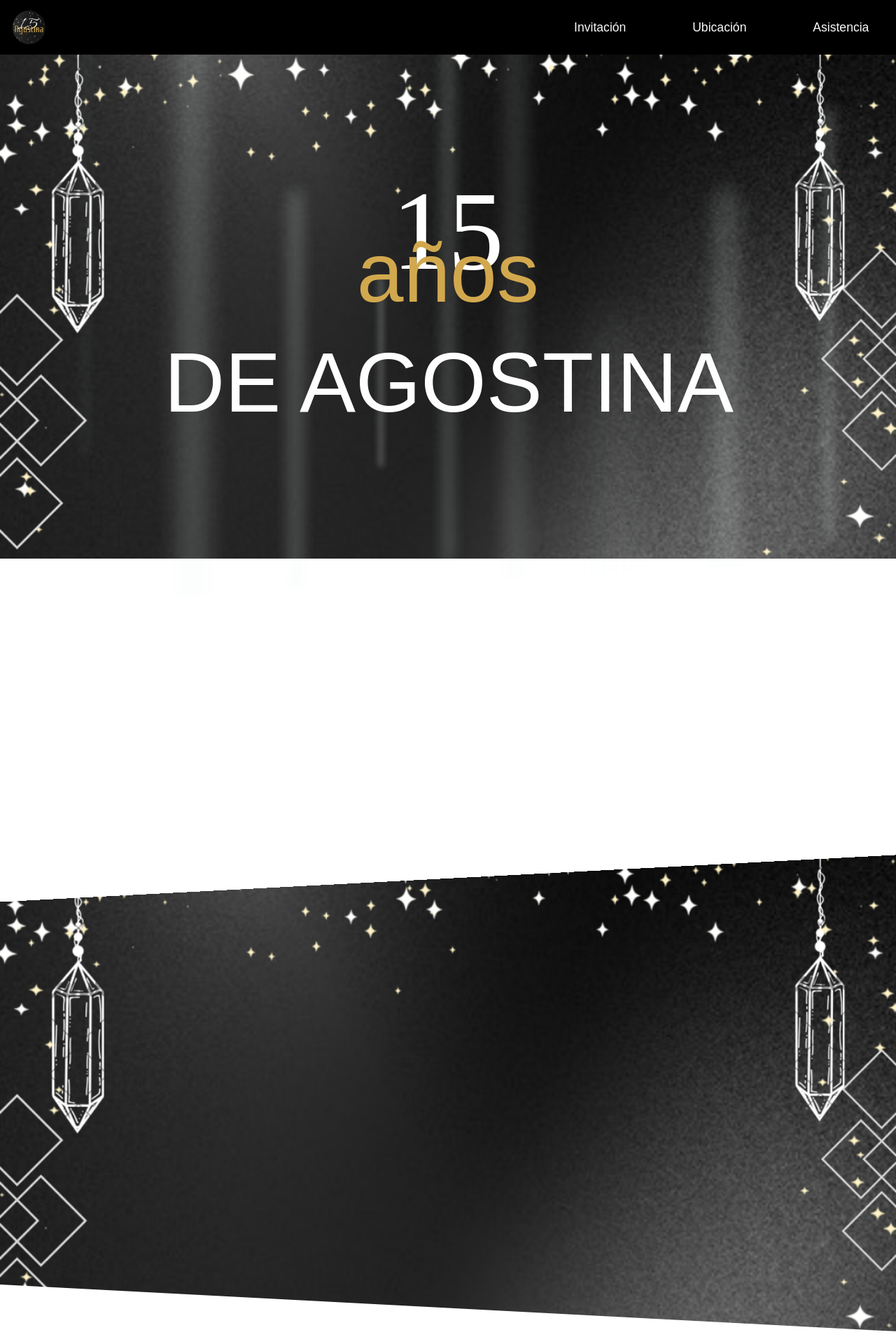
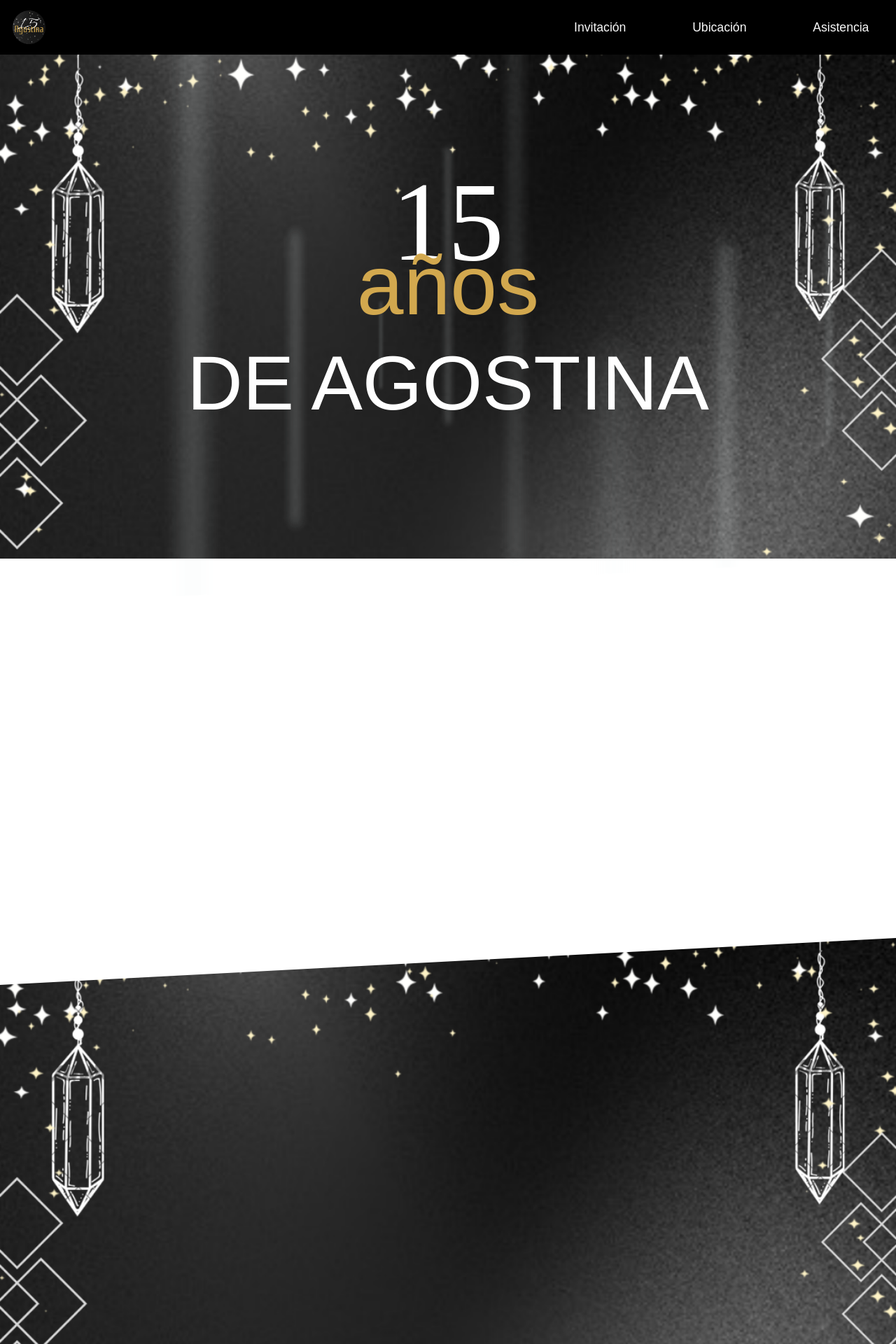
Before and after one commit to ayelengarcia/Invitacion_15_Agostina, a React (Vite) app: page / in a window 1280 px wide. Shown: the top 1920 px of the page at 70% size. Built offline with nearby package versions, Linux system fonts and the light colour scheme; a web font is replaced by a local one.

Commit message:
edit responsive

```diff
--- a/src/components/Asistencia/Asistencia.jsx
+++ b/src/components/Asistencia/Asistencia.jsx
@@ -13,14 +13,28 @@ const asistencia = () => {
           data-aos-duration="1500"
           className="floating texto mt-3 d-flex justify-content-center"
         >
-          ¡Te invito a ser parte de una noche única y mágica,
+          ¡Te invito a ser parte
+        </p>
+        <p
+          data-aos="fade-down"
+          data-aos-duration="1500"
+          className="floating texto d-flex justify-content-center"
+        >
+          de una noche única y mágica,
+        </p>
+        <p
+          data-aos="fade-down"
+          data-aos-duration="1500"
+          className="floating texto d-flex justify-content-center"
+        >
+          llena de alegría y momentos
         </p>
         <p
           data-aos="fade-down"
           data-aos-duration="1500"
           className="floating texto mb-3 d-flex justify-content-center"
         >
-          llena de alegría y momentos inolvidables!
+          inolvidables!
         </p>
         <div
           data-aos="fade-up"
--- a/src/components/Asistencia/Asistencia.styled.jsx
+++ b/src/components/Asistencia/Asistencia.styled.jsx
@@ -7,7 +7,7 @@ export const Asistencia = styled.div`
 
   .box {
     transform: skewY(-3deg) !important;
-    padding: 0px !important;
+    margin-bottom: 40px;
   }
 
   .div-projects {
@@ -15,7 +15,7 @@ export const Asistencia = styled.div`
   }
 
   .texto {
-    font-size: 1.1rem;
+    font-size: 18px;
     margin: 0;
     font-weight: 400;
     letter-spacing: 1px;
@@ -65,23 +65,13 @@ export const Asistencia = styled.div`
     }
   }
 
-  @media (max-width: 769px) {
+  @media (min-width: 769px) {
     .texto {
-      font-size: 0.8rem;
-    }
-
-    .icon {
-      width: 3.5rem;
-    }
-
-    .btn {
-      font-size: 0.8rem;
-      letter-spacing: 2px;
-      filter: drop-shadow(-5px 5px 1px rgba(0, 0, 0, 0.25));
+      font-size: 22px;
     }
 
     .box {
-      margin-bottom: 40px !important;
+      padding: 0px;
     }
   }
 `;
--- a/src/components/Invitation/Invitation.jsx
+++ b/src/components/Invitation/Invitation.jsx
@@ -10,7 +10,7 @@ const certificate = () => {
       id="invitacion"
       className=" row container-fluid d-flex justify-content-center py-5 px-1 mx-0 gap-3"
     >
-      <div className="box d-flex flex-column align-items-center gap-1 p-2">
+      <div className="box d-flex flex-column align-items-center gap-1 p-2 ">
         <div
           className="d-flex flex-column align-items-center content_box"
           data-aos="fade-down"
@@ -21,9 +21,8 @@ const certificate = () => {
           <img src="/assets/fecha.png" alt="Logo" className="img_fecha" />
 
           <p className="texto mt-1">Será una noche mágica de ensueños,</p>
-          <p className="texto mb-5">
-            por eso te invito a compartir esa magia conmigo.
-          </p>
+          <p className="texto ">por eso te invito a compartir</p>
+          <p className="texto mb-5">esa magia conmigo.</p>
         </div>
       </div>
     </Invitation>
--- a/src/components/Invitation/Invitation.styled.jsx
+++ b/src/components/Invitation/Invitation.styled.jsx
@@ -9,8 +9,8 @@ export const Invitation = styled.div`
   position: relative;
 
   .box {
+    margin: 30px 0px;
     transform: skewY(3deg) !important;
-    margin-top: -30px;
   }
 
   .logo {
@@ -18,7 +18,7 @@ export const Invitation = styled.div`
   }
 
   .img_fecha {
-    width: 18rem;
+    width: 15rem;
   }
 
   .texto {
@@ -63,39 +63,9 @@ export const Invitation = styled.div`
     transform: none;
   }
 
-  @media (max-width: 769px) {
-    .box {
-      margin: 30px 0px !important;
-    }
-
-    .logo {
-      width: 2.5rem;
-    }
-
+  @media (min-width: 769px) {
     .img_fecha {
-      width: 15rem;
-    }
-
-    .texto {
-      font-size: 0.8rem;
-      letter-spacing: 1px;
-    }
-
-    .mes {
-      font-size: 1.1rem;
-    }
-
-    .año {
-      font-size: 1.2rem;
-    }
-
-    .dia {
-      font-size: 1.5rem;
-    }
-
-    .hora {
-      letter-spacing: 1.2px;
-      font-size: 1rem;
+      width: 18rem;
     }
   }
 `;
--- a/src/components/Title/Title.jsx
+++ b/src/components/Title/Title.jsx
@@ -7,15 +7,15 @@ const title = () => {
       id="title"
       className="d-flex justify-content-center fondo-presentacion m-0 py-5"
     >
-      <div className="col-12 presentacion d-flex flex-column align-items-center mt-5 px-1 pt-5">
+      <div className="presentacion d-flex flex-column align-items-center mt-5 px-1 pt-5">
         <div className="mt-5 ">
           <h1 className="d-flex justify-content-center mt-5 animate__animated animate__zoomIn">
             15
           </h1>
-          <p className="d-flex justify-content-center años animate__animated animate__backInUp">
+          <p className="años d-flex justify-content-center animate__animated animate__backInUp">
             años
           </p>
-          <p className="d-flex justify-content-center agos animate__animated animate__fadeInRight">
+          <p className="agos d-flex justify-content-center agos animate__animated animate__fadeInRight">
             DE AGOSTINA
           </p>
         </div>
--- a/src/components/Title/Title.styled.jsx
+++ b/src/components/Title/Title.styled.jsx
@@ -6,11 +6,10 @@ export const Title = styled.div`
   display: flex;
   justify-content: center;
   align-items: center;
-
-  background-image: url(/assets/fondo.png);
+  animation: fadeIn 1 1s ease-out;
+  background-image: url(/assets/fondomobile.png);
   background-size: cover;
-
-  animation: fadeIn 1 1s ease-out;
+  padding: 0px !important;
 
   .light {
     position: absolute;
@@ -77,10 +76,6 @@ export const Title = styled.div`
     animation: floatUp 4.1s infinite linear;
     transform: scale(0.9);
     left: 85%;
-  }
-
-  button:focus {
-    outline: none;
   }
 
   @-webkit-keyframes floatUp {
@@ -172,63 +167,44 @@ export const Title = styled.div`
   h1 {
     font-family: "Lavishly Yours";
     line-height: 150% !important;
-    font-size: 160px;
+    font-size: 110px;
     z-index: 10000;
     position: relative;
     color: white;
+    margin: 50px;
   }
 
   .años {
     position: relative;
-    font-size: 120px;
-    top: -160px;
+    font-size: 80px;
+    top: -140px;
     z-index: 10001;
     color: #d2a84e;
   }
 
   .agos {
     position: relative;
-    font-size: 120px;
-    top: -200px;
+    font-size: 60px;
+    top: -180px;
     z-index: 10001;
     color: white;
   }
 
-  .animate__zoomIn {
-    animation-duration: 4s;
-  }
-
-  .animate__backInUp {
-    animation-duration: 4s;
-  }
-
-  .animate__fadeInRight {
-    animation-duration: 3s;
-    animation-delay: 3s;
-  }
-
-  @media (max-width: 1000px) {
-    background-image: url(/assets/fondomobile.png);
-    background-size: cover;
-    padding: 0px !important;
-
-    .presentacion {
-      padding: 0px !important;
-    }
+  @media (min-width: 800px) {
+    background-image: url(/assets/fondo.png);
 
     h1 {
-      margin: 0px !important;
-      font-size: 90px;
+      font-size: 160px;
     }
 
     .años {
-      font-size: 50px;
-      top: -70px;
+      font-size: 120px;
+      top: -170px;
     }
 
     .agos {
-      font-size: 50px;
-      top: -100px;
+      font-size: 110px;
+      top: -220px;
     }
 
     .x1 {
@@ -284,4 +260,17 @@ export const Title = styled.div`
       left: 85%;
     }
   }
+
+  .animate__zoomIn {
+    animation-duration: 4s;
+  }
+
+  .animate__backInUp {
+    animation-duration: 4s;
+  }
+
+  .animate__fadeInRight {
+    animation-duration: 3s;
+    animation-delay: 3s;
+  }
 `;
--- a/src/components/Ubicacion/Ubicacion.styled.jsx
+++ b/src/components/Ubicacion/Ubicacion.styled.jsx
@@ -1,7 +1,7 @@
 import styled from "styled-components";
 
 export const Ubicacion = styled.div`
-  background-image: url(/assets/fondo.png);
+  background-image: url(/assets/fondomobile2.png);
   background-repeat: no-repeat;
   background-size: cover;
   width: 100%;
@@ -10,8 +10,8 @@ export const Ubicacion = styled.div`
 
   h1 {
     font-family: "Lavishly Yours";
-    line-height: 120% !important;
-    font-size: 5rem !important;
+    line-height: 120%;
+    font-size: 90px;
     z-index: 10000;
     position: relative;
     color: white;
@@ -22,95 +22,34 @@ export const Ubicacion = styled.div`
     justify-content: center;
     align-items: center;
     border-radius: 5px;
-    font-size: 3rem;
+    font-size: 26px;
     font-weight: 600;
     color: white;
     margin: 0px;
-    letter-spacing: 2px;
-  }
-
-  .ubica {
-    position: relative;
-  }
-
-  .bi-whatsapp {
-    color: #bb5268;
   }
 
   .text {
-    font-size: 1.5rem;
+    font-size: 24px;
     color: #d2a84e;
   }
 
-  .ubica {
-    color: black;
-  }
-
   .text-2 {
-    font-size: 1.1rem;
+    font-size: 18px;
     letter-spacing: 2px;
     color: white;
   }
 
   .text-3 {
-    font-size: 1.4rem;
+    font-size: 20pxrem;
     letter-spacing: 1px;
     color: white;
   }
 
   .text-4 {
-    font-size: 1rem;
+    font-size: 18px;
     font-weight: 600;
     letter-spacing: 2px;
     color: #d2a84e;
-  }
-
-  .bi-clipboard {
-    color: #eeadb9;
-    padding: 2px;
-  }
-
-  .wpp {
-    font-size: 1.1rem;
-    letter-spacing: 2px;
-    padding: 2px 5px;
-  }
-
-  .wpp:hover {
-    cursor: pointer;
-    background-color: #f0e0e372;
-    border-radius: 5px;
-    transition: 0.5s;
-  }
-
-  .wpp:hover > .bi-clipboard {
-    color: #bb5268;
-    transition: 0.5s;
-  }
-
-  .copiado {
-    font-size: 0.9rem;
-    position: absolute;
-    background-color: black;
-    color: white;
-    padding: 3px;
-    border-radius: 3px;
-    bottom: 10%;
-    right: 0;
-  }
-
-  a {
-    text-decoration: none;
-  }
-
-  .btn {
-    border-radius: 50px;
-    background: #bb5268;
-    color: #f9f9f9;
-  }
-
-  .btn:hover {
-    background: #c66c7f;
   }
 
   .iframe {
@@ -120,59 +59,30 @@ export const Ubicacion = styled.div`
     border: 1px solid rgba(0, 0, 0, 0.288);
   }
 
-  @media (max-width: 769px) {
-    background-image: url(/assets/fondomobile2.png);
+  @media (min-width: 769px) {
+    background-image: url(/assets/fondo.png);
     background-size: cover;
 
-    .contador {
-      border-radius: 15px;
-    }
-
-    .px-5 {
-      padding-right: 2rem !important;
-      padding-left: 2rem !important;
-    }
-
     .cont {
-      width: 45px;
-      height: 35px;
-      border-radius: 5px;
-      font-size: 1.4rem;
+      font-size: 40px;
       letter-spacing: 2px;
-      border-radius: 3px;
     }
 
     .text {
-      font-size: 0.8rem;
+      font-size: 24px;
     }
 
     .text-2 {
-      font-size: 0.95rem;
+      font-size: 20px;
       letter-spacing: 1px;
     }
 
     .text-3 {
-      font-size: 1rem;
+      font-size: 24px;
     }
 
     .text-4 {
-      font-size: 0.9rem;
-    }
-
-    .wpp {
-      font-size: 0.9rem;
-    }
-
-    .copiado {
-      font-size: 0.7rem;
-    }
-
-    .btn {
-      font-size: 0.9rem;
-    }
-
-    .bi-geo-alt-fill {
-      font-size: 0.9rem;
+      font-size: 20px;
     }
   }
 `;
```
